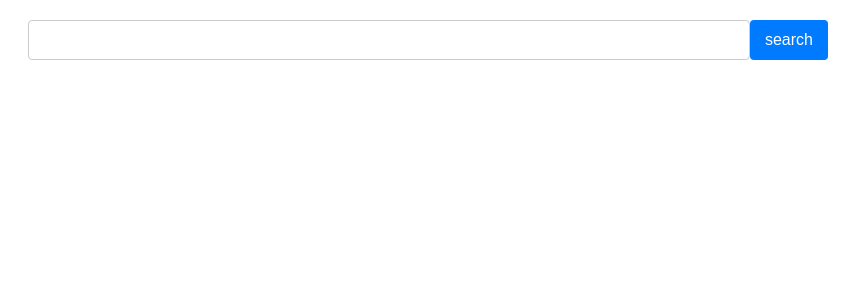
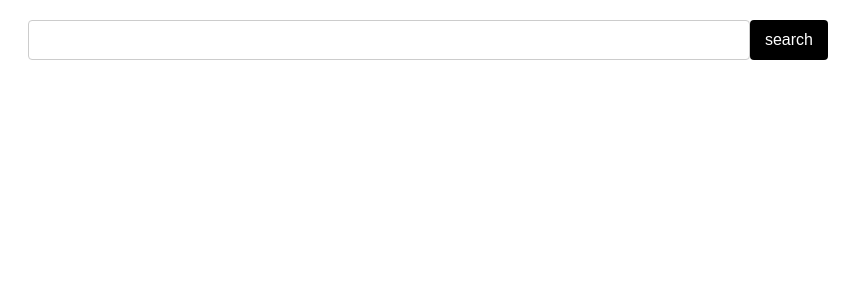
Before and after one commit to axdrsh/seekster, a React (Vite) app: page / in a window 1280 px wide. Shown: the top 300 px of the page, without its empty margins (0-863 px from the left). Built offline with nearby package versions, Linux system fonts and the light colour scheme.

Commit message:
Update App.css

```diff
--- a/src/App.css
+++ b/src/App.css
@@ -22,7 +22,7 @@
 
 .searchButton {
     padding: 10px 15px;
-    background-color: #007bff;
+    background-color: #000000;
     color: white;
     border: none;
     border-radius: 4px;
```
